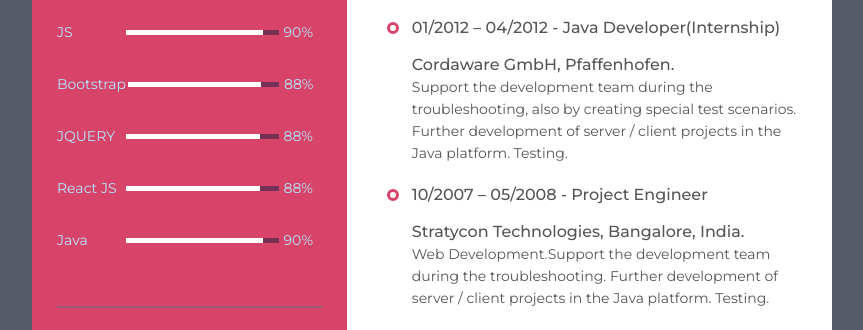
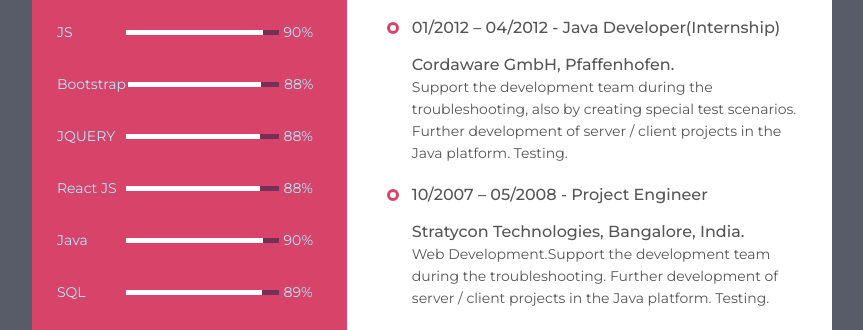
Before and after one commit to punithajames/digitalResume, a plain HTML site: page index.html in a window 1280 px wide. Shown: the part 852-1182 px from the top of the page, without its empty margins (208-1071 px from the left). Drawn offline with Linux system fonts and the light colour scheme.

Commit message:
Update index.html

```diff
--- a/index.html
+++ b/index.html
@@ -115,6 +115,15 @@
               <span style="width: 90%;"></span>
             </div>
             <div class="skill_per">90%</div>
+          </li>
+		 <li>
+            <div class="skill_name">
+                SQL
+            </div>
+            <div class="skill_progress">
+              <span style="width: 89%;"></span>
+            </div>
+            <div class="skill_per">89%</div>
           </li>
          </ul>
        </div>
```
